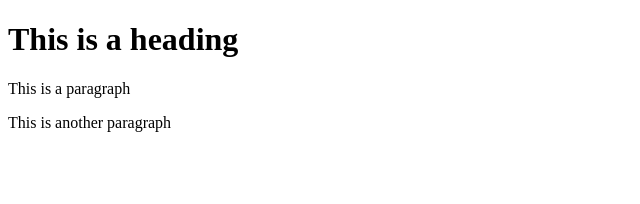
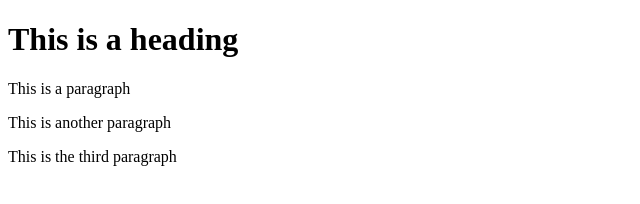
Before and after one commit to Alawadi86/git-test0, a website: page index.html in a window 1280 px wide. Shown: the whole page, without its empty margins (0-640 px from the left). Drawn offline with Linux system fonts and the light colour scheme.

Commit message:
Using NPM

```diff
--- a/index.html
+++ b/index.html
@@ -10,6 +10,6 @@
     <h1>This is a heading</h1>
     <p>This is a paragraph</p>
     <p>This is another paragraph</p>
-
+    <p>This is the third paragraph</p>
   </body>
 </html>
```
Also changed, not shown: package.json (added, +24 -0 lines), 2 other files.
